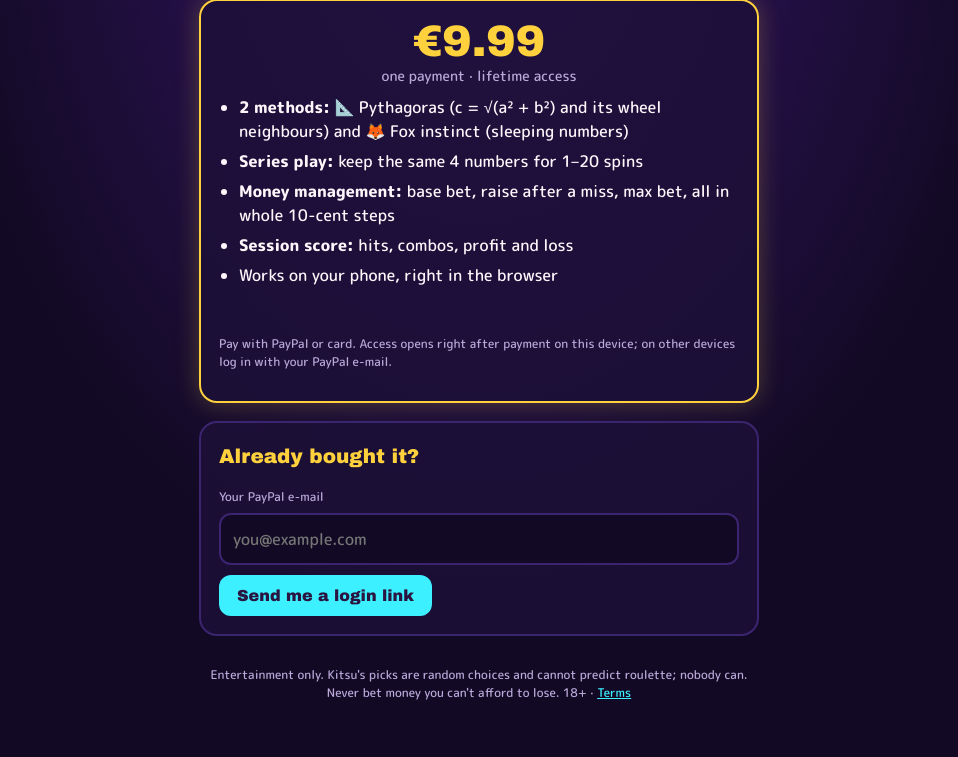
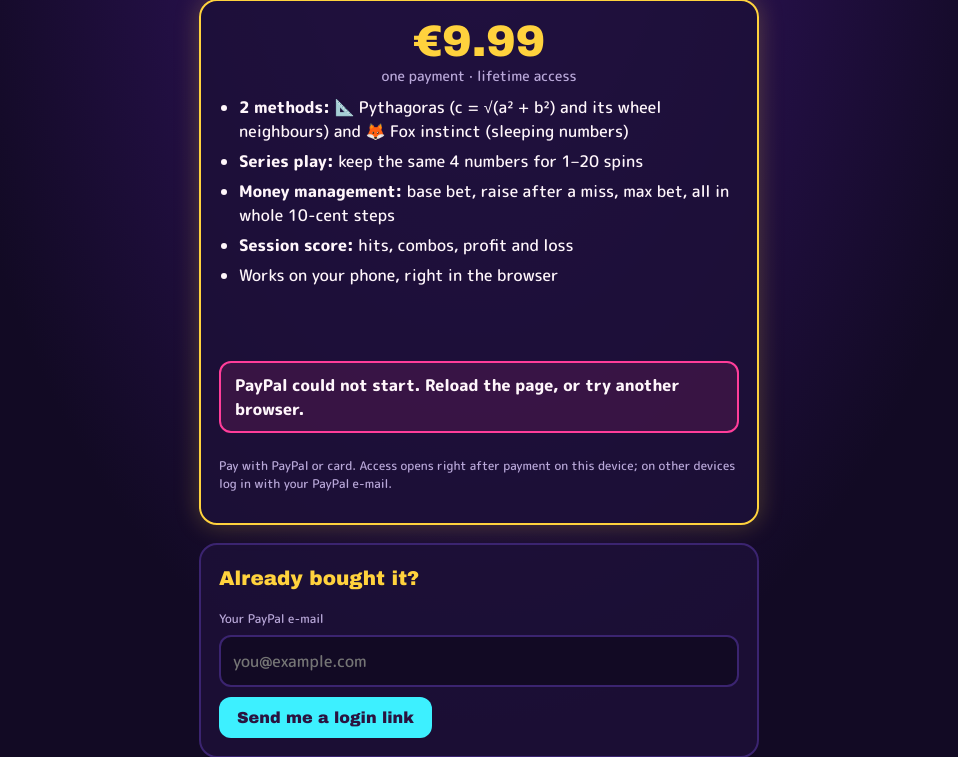
Before and after one commit to shareschoice-design/test1, a PHP site: page /roulette/server/kitsu/index.php in a window 1280 px wide. Shown: the part 254-1011 px from the top of the page, without its empty margins (161-1119 px from the left). Before the commit the page ends 954 px from the top, so only its background shows below. Run offline with PHP 8.4, Linux system fonts and the light colour scheme; some libraries are stand-ins or nearby versions; some web fonts are replaced.

Commit message:
Kitsu server: load the PayPal SDK like the setup check and report failures
Co-Authored-By: Claude Opus 5.5 <noreply@anthropic.com>
Claude-Session: https://claude.ai/code/session_01Tc7vFnfuqmRjoXoLzj6iSf

```diff
--- a/roulette/server/kitsu/index.php
+++ b/roulette/server/kitsu/index.php
@@ -19,7 +19,7 @@ page_head('Kitsu Oracle – anime roulette companion');
     <li><b>Session score:</b> hits, combos, profit and loss</li>
     <li>Works on your phone, right in the browser</li>
   </ul>
-  <div id="paypal"></div>
+  <div id="paypal" style="min-height:50px;max-width:420px;width:100%;justify-self:center"></div>
   <div id="payMsg"></div>
   <p class="fine">Pay with PayPal or card. Access opens right after payment on this device; on other devices log in with your PayPal e-mail.</p>
 </section>
@@ -34,16 +34,21 @@ page_head('Kitsu Oracle – anime roulette companion');
   </form>
 </section>
 
-<script src="https://www.paypal.com/sdk/js?client-id=<?= h(urlencode((string)cfg('paypal_client'))) ?>&currency=<?= h(cfg('currency')) ?>&intent=capture"></script>
 <script>
 const msg=(t,ok)=>{document.getElementById('payMsg').innerHTML=`<div class="msg ${ok?'ok':'err'}">${t}</div>`;};
-if(window.paypal){paypal.Buttons({
-  style:{shape:'pill',color:'gold',label:'pay'},
-  createOrder:()=>fetch('api.php?a=create',{method:'POST',credentials:'same-origin'}).then(r=>r.json()).then(d=>{if(!d.ok)throw new Error(d.error||'Could not start the payment.');return d.id;}),
-  onApprove:d=>fetch('api.php?a=capture',{method:'POST',credentials:'same-origin',headers:{'Content-Type':'application/json'},body:JSON.stringify({id:d.orderID})})
-    .then(r=>r.json()).then(res=>{if(res.ok){msg('Payment complete! Opening Kitsu… 🦊',true);location.href='app.php';}else msg(res.error||'The payment did not go through.',false);}),
-  onError:()=>msg('PayPal reported an error. No money was taken; please try again.',false)
-}).render('#paypal').catch(()=>msg('The PayPal button could not be shown. (Site owner: check paypal_client and paypal_mode in config.php.)',false));}
-else msg('PayPal could not load. Check your connection and reload the page. (Site owner: check paypal_client in config.php.)',false);
+const SDK='https://www.paypal.com/sdk/js?client-id=<?= rawurlencode((string)cfg('paypal_client')) ?>&currency=<?= rawurlencode((string)cfg('currency')) ?>&intent=capture';
+function startButtons(){
+  if(!window.paypal||!paypal.Buttons){msg('PayPal could not start. Reload the page, or try another browser.',false);return;}
+  paypal.Buttons({
+    createOrder:()=>fetch('api.php?a=create',{method:'POST',credentials:'same-origin'}).then(r=>r.json()).then(d=>{if(!d.ok)throw new Error(d.error||'Could not start the payment.');return d.id;}),
+    onApprove:d=>fetch('api.php?a=capture',{method:'POST',credentials:'same-origin',headers:{'Content-Type':'application/json'},body:JSON.stringify({id:d.orderID})})
+      .then(r=>r.json()).then(res=>{if(res.ok){msg('Payment complete! Opening Kitsu… 🦊',true);location.href='app.php';}else msg(res.error||'The payment did not go through.',false);}),
+    onError:e=>{console.error(e);msg('PayPal reported an error. No money was taken; please try again.',false);}
+  }).render('#paypal').catch(e=>{console.error(e);msg('The PayPal button could not be shown: '+(e&&e.message||e),false);});
+}
+const sdk=document.createElement('script');sdk.src=SDK;sdk.onload=startButtons;
+sdk.onerror=()=>msg('PayPal could not load. If you use an ad or privacy blocker, allow paypal.com for this site, or try another browser.',false);
+document.head.appendChild(sdk);
+setTimeout(()=>{if(!document.querySelector('#paypal iframe')&&!document.querySelector('#payMsg .msg'))msg('The PayPal button is taking long to appear. Reload the page, or try another browser.',false);},10000);
 </script>
 <?php page_foot();
```
